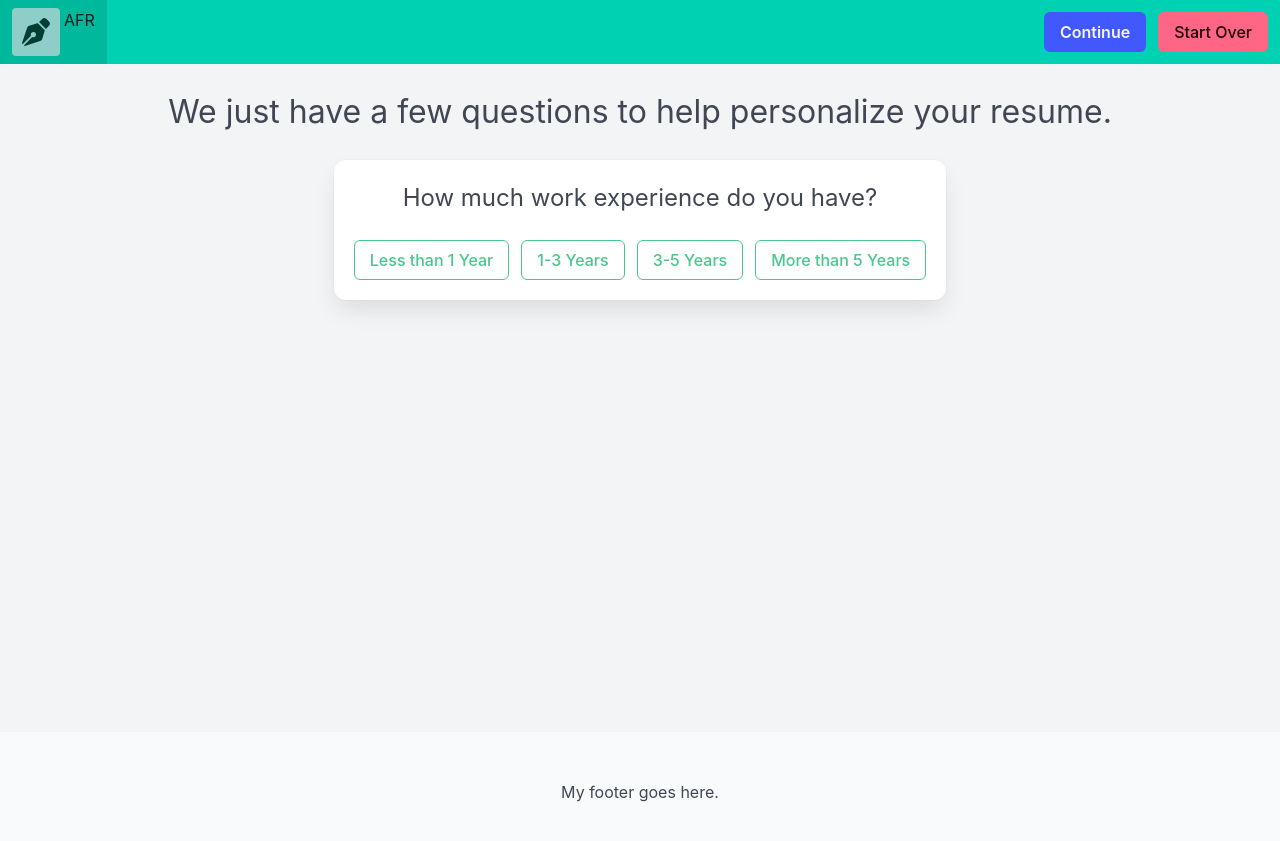
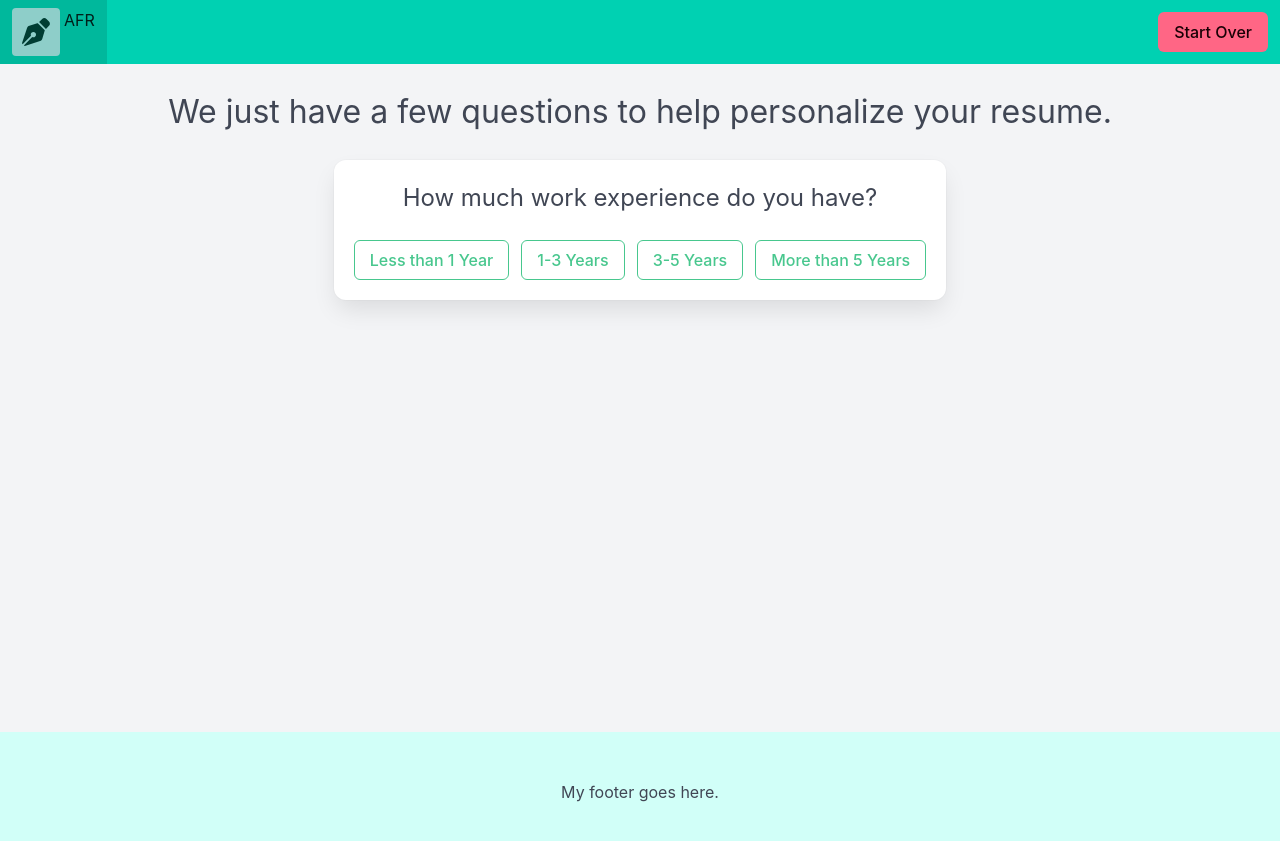
Before and after one commit to HeirOfNorton/alwaysfreeresume, a Jekyll site: the page built from pages/start.html, in a window 1280 px wide. Shown: the top 841 px of the page. Built offline with Jekyll 4.4.1, drawn with Linux system fonts in a browser that asks for light colours.

Commit message:
Some simple cleanup.

```diff
--- a/_layouts/default.html
+++ b/_layouts/default.html
@@ -41,9 +41,6 @@
             <div class="navbar-end">
               <div class="navbar-item">
                 <div class="buttons">
-                  <a class="button is-link">
-                    <strong>Continue</strong>
-                  </a>
                   <a @click="resetOpen=true" class="button is-danger">
                     Start Over
                   </a>
@@ -72,7 +69,7 @@
     </main>
     {% if page.nofooter %}
     {% else %}
-      <footer class="footer has-bachground-primary-light is-flex-shrink-0">
+      <footer class="footer has-background-primary-light is-flex-shrink-0">
         <div class="content has-text-centered">
           My footer goes here.
         </div>
--- a/_layouts/front.html
+++ /dev/null
@@ -1,5 +0,0 @@
----
-layout: default
----
-
-{{ content }}
--- a/_layouts/page.html
+++ b/_layouts/page.html
@@ -50,43 +50,6 @@ navpages:
     <div class="column">
 {% endif %}
 
-{% comment %}
-{% if page.navbar %}
-    <div class="is-hidden-mobile block my-5 container">
-        <nav class="breadcrumb is-centered is-small has-line-separator" aria-label="breadcrumb">
-            <ul>
-                {% for nav in layout.navpages %}
-                    {% if nav.index < page.navbar %}
-                        <li>
-                            <a href="{{ nav.url | relative_url }}">
-                                <button class="button is-primary is-small is-rounded">
-                                    <span class="icon">{% include icon.html i='check' %}</span>
-                                    <span>{{ nav.title }}</span>
-                                </button>
-                            </a>
-                        </li>
-                    {% elsif nav.index == page.navbar %}
-                        <li class="is-active">
-                            <button class="button is-rounded is-black is-outlined">
-                                {{ nav.title }}
-                            </button>
-                        </li>
-                    {% else %}
-                        <li>
-                            <a href="{{ nav.url | relative_url }}">
-                                <button class="button is-link is-light is-small is-rounded">
-                                    <span>{{ nav.title }}</span>
-                                </button>
-                            </a>
-                        </li>
-                    {% endif %}
-                {% endfor %}
-            </ul>
-        </nav>
-    </div>
-{% endif %}
-{% endcomment %}
-
 {% if page.previous %}
     <div class="block is-size-5 my-3 noprint">
     <a href="{{ page.previous | relative_url }}">
--- a/about.md
+++ b/pages/about.html
@@ -1,5 +1,6 @@
 ---
-layout: plain
+layout: default
+permalink: '/about'
 ---
 
 # All about me!
--- a/index.html
+++ b/pages/index.html
@@ -1,5 +1,6 @@
 ---
-layout: front
+layout: default
+permalink: '/'
 ---
 
 # Under construction!
```
Also changed, not shown: _layouts/print.html (deleted).
